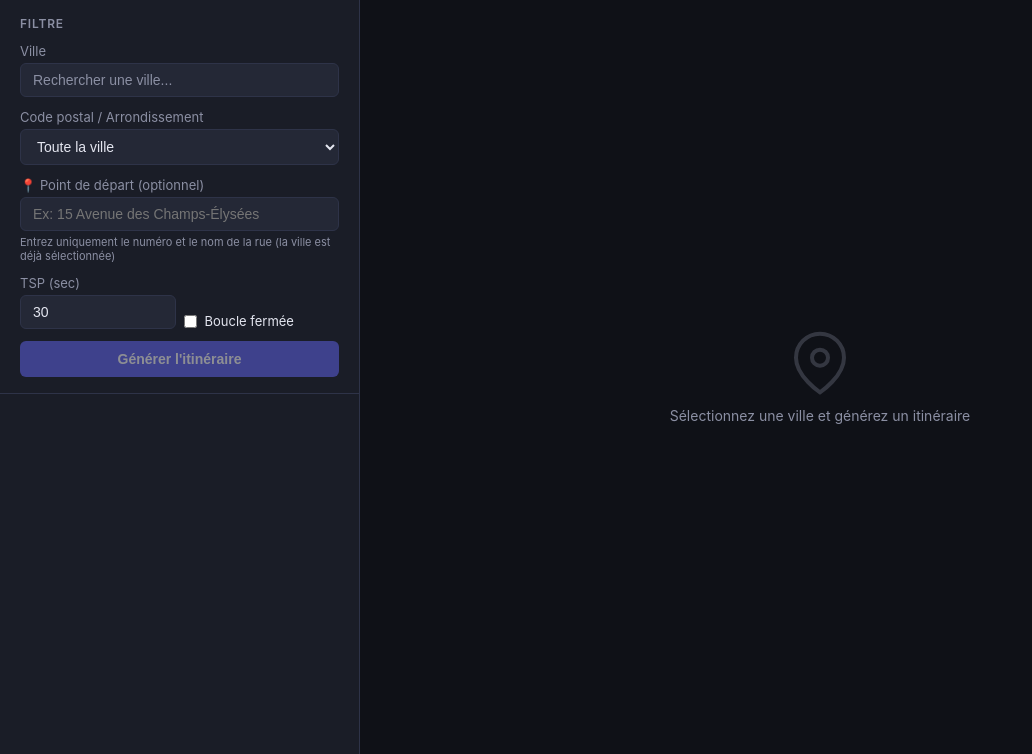
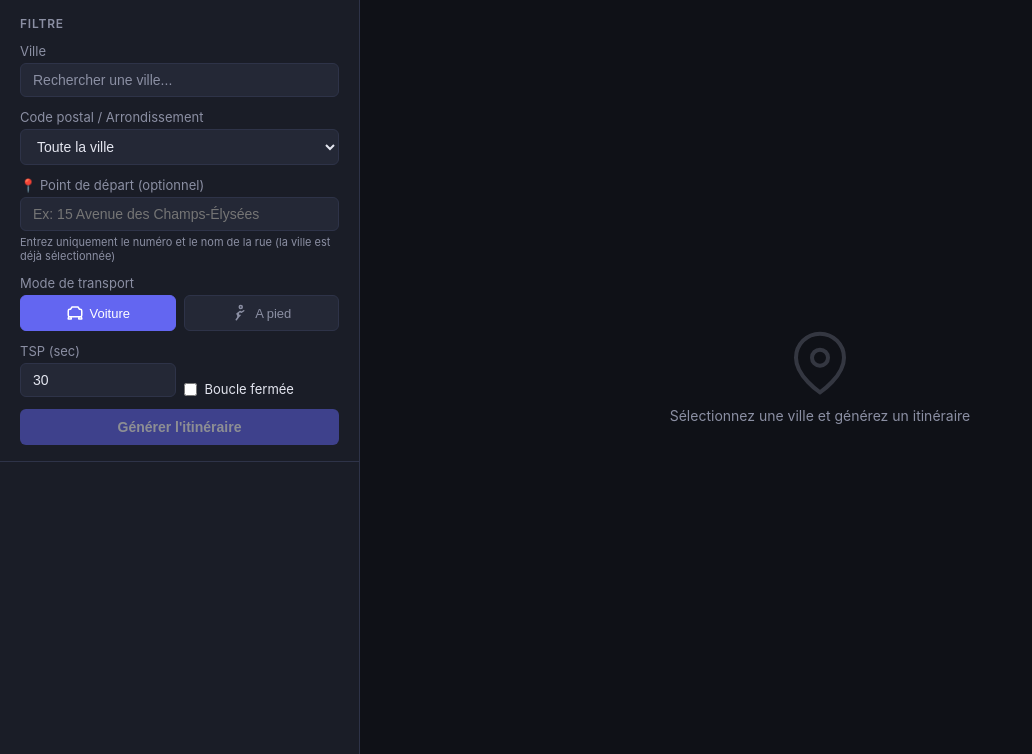
Before and after one commit to nkrief4/ortho-route-planner, a Flask app: page / in a window 1280 px wide. Shown: the part 46-800 px from the top of the page, without its empty margins (0-1032 px from the left). Run offline with Flask 3, Linux system fonts and the light colour scheme; data that the repository does not hold is empty; parts of the project's set-up code (start-up, migrations or seed data) failed here and were passed over.

Commit message:
mode marche a pied

```diff
--- a/app.py
+++ b/app.py
@@ -279,6 +279,9 @@ def api_generate():
     dept_filter = (body.get("dept") or "").strip()
     closed_loop = body.get("closed_loop", False)
     tsp_limit = int(body.get("tsp_limit", 30))
+    transport_mode = body.get("transport_mode", "driving")
+    if transport_mode not in ("driving", "foot"):
+        transport_mode = "driving"
 
     # NOUVEAU : Point de départ personnalisé
     start_lat = body.get("start_lat")
@@ -373,8 +376,8 @@ def api_generate():
 
             print(f"  [route] Point de départ ajouté : {start_address}")
 
-    print(f"  [route] Calcul matrice OSRM pour {len(coords)} points…")
-    matrix = compute_duration_matrix(coords)
+    print(f"  [route] Calcul matrice OSRM pour {len(coords)} points (mode={transport_mode})…")
+    matrix = compute_duration_matrix(coords, profile=transport_mode)
 
     # ── Phase 7 : TSP ─────────────────────────────────────────────────
     open_path = not closed_loop
@@ -420,8 +423,8 @@ def api_generate():
     # ── Phase 8 : Géométrie + carte ───────────────────────────────────
     route_geom = None
     if len(route_order) <= 300:
-        print("  [route] Récupération géométrie routière OSRM…")
-        route_geom = fetch_route_geometry(coords, route_order)
+        print(f"  [route] Récupération géométrie OSRM (mode={transport_mode})…")
+        route_geom = fetch_route_geometry(coords, route_order, profile=transport_mode)
 
     # Enrichir df_routable avec les noms avant de créer la carte
     df_routable_enriched = df_routable.copy()
@@ -461,6 +464,7 @@ def api_generate():
             "total_duration_h": round(total_h, 2),
             "avg_segment_min": round(total_min / max(len(route_order) - 1, 1), 1),
             "closed_loop": closed_loop,
+            "transport_mode": transport_mode,
         },
     })
 
--- a/templates/index.html
+++ b/templates/index.html
@@ -250,6 +250,40 @@
             margin: 0;
         }
 
+        /* ── Transport toggle ───────────────────────────── */
+        .transport-toggle {
+            display: flex;
+            gap: 8px;
+        }
+
+        .transport-btn {
+            flex: 1;
+            display: flex;
+            align-items: center;
+            justify-content: center;
+            gap: 6px;
+            padding: 8px 12px;
+            background: var(--surface-2);
+            border: 1px solid var(--border);
+            border-radius: 6px;
+            color: var(--text-muted);
+            font-size: 13px;
+            font-weight: 500;
+            cursor: pointer;
+            transition: all 0.2s;
+        }
+
+        .transport-btn:hover {
+            border-color: var(--accent);
+            color: var(--text);
+        }
+
+        .transport-btn.active {
+            background: var(--accent);
+            border-color: var(--accent);
+            color: white;
+        }
+
         .btn {
             width: 100%;
             padding: 10px 16px;
@@ -1163,6 +1197,26 @@
                     <small style="font-size:11px;color:var(--text-muted);margin-top:4px;display:block;">
                         Entrez uniquement le numéro et le nom de la rue (la ville est déjà sélectionnée)
                     </small>
+                </div>
+
+                <!-- Mode de transport -->
+                <div class="field">
+                    <label>Mode de transport</label>
+                    <div class="transport-toggle">
+                        <button type="button" class="transport-btn active" data-mode="driving" id="btnDriving">
+                            <svg width="18" height="18" viewBox="0 0 24 24" fill="none" stroke="currentColor" stroke-width="2" stroke-linecap="round" stroke-linejoin="round">
+                                <path d="M5 17h14M5 17a2 2 0 01-2-2V9a2 2 0 012-2h1l2-3h8l2 3h1a2 2 0 012 2v6a2 2 0 01-2 2M5 17a2 2 0 00-2 2v1h4v-1a2 2 0 00-2-2zm14 0a2 2 0 00-2 2v1h4v-1a2 2 0 00-2-2z"/>
+                            </svg>
+                            Voiture
+                        </button>
+                        <button type="button" class="transport-btn" data-mode="foot" id="btnFoot">
+                            <svg width="18" height="18" viewBox="0 0 24 24" fill="none" stroke="currentColor" stroke-width="2" stroke-linecap="round" stroke-linejoin="round">
+                                <circle cx="13" cy="4" r="2"/>
+                                <path d="M7 21l3-4m0 0l2-2m-2 2l-2-4 4-3 2 1 3-2m-7 4l-1 5"/>
+                            </svg>
+                            A pied
+                        </button>
+                    </div>
                 </div>
 
                 <div class="inline-fields">
@@ -1303,6 +1357,7 @@
         let startPoint = null;  // {lat, lon, address}
         let currentRoute = [];  // Current route data
         let visitedSites = [];  // Visited sites with timestamp
+        let transportMode = 'driving';  // 'driving' or 'foot'
 
         // ── LocalStorage management ──────────────────────
         function loadVisitedSites() {
@@ -1623,13 +1678,15 @@
                     startPoint = null;
                 }
 
-                loadingText.textContent = 'Calcul de la matrice de distances…';
+                const modeLabel = transportMode === 'foot' ? 'a pied' : 'en voiture';
+                loadingText.textContent = `Calcul de l'itinéraire ${modeLabel}…`;
 
                 const body = {
                     city: city,
                     dept: dept,
                     closed_loop: closedLoop,
                     tsp_limit: tspLimit,
+                    transport_mode: transportMode,
                 };
 
                 // NOUVEAU : Ajouter point de départ et rayon si définis
@@ -1856,6 +1913,15 @@
             setTimeout(() => toast.classList.remove('visible'), 5000);
         }
 
+        // ── Transport mode toggle ────────────────────────
+        document.querySelectorAll('.transport-btn').forEach(btn => {
+            btn.addEventListener('click', () => {
+                document.querySelectorAll('.transport-btn').forEach(b => b.classList.remove('active'));
+                btn.classList.add('active');
+                transportMode = btn.dataset.mode;
+            });
+        });
+
         // ── Mobile menu toggle ──────────────────────────
         const menuToggle = document.getElementById('menuToggle');
         const sidebar = document.querySelector('.sidebar');
```
Also changed, not shown: pipeline/routing.py (+16 -5 lines).
